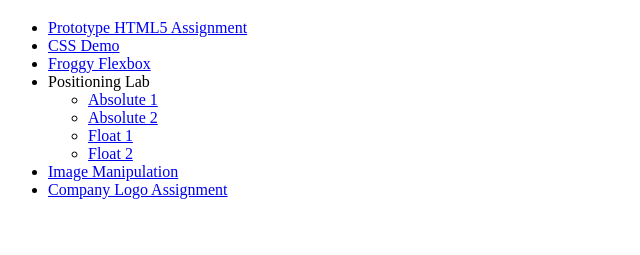
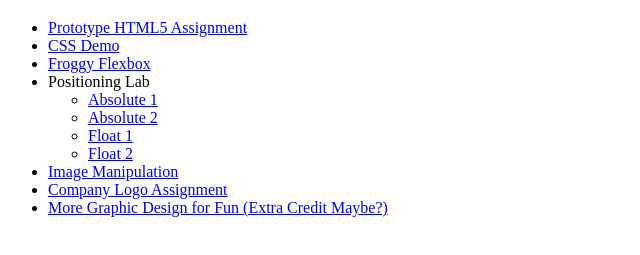
Before and after one commit to coloredinchris/ifsc-1310, a plain HTML site: page index.html in a window 1280 px wide. Shown: the part 61-316 px from the top of the page, without its empty margins (0-640 px from the left). Drawn offline with Linux system fonts and the light colour scheme.

Commit message:
more image manipulation for fun

```diff
--- a/index.html
+++ b/index.html
@@ -24,6 +24,7 @@
             </li>
             <li><a href="assets/img/Death Star Bear.jpg">Image Manipulation</a></li>
             <li><a href="assets/img/Logo Assignment.jpg">Company Logo Assignment</a></li>
+            <li><a href="assets/img/Windows-11.jpg">More Graphic Design for Fun (Extra Credit Maybe?)</a></li>
           </ul>
         </nav>
     </body>
```
Also changed, not shown: assets/img/Windows-11.jpg (added).
